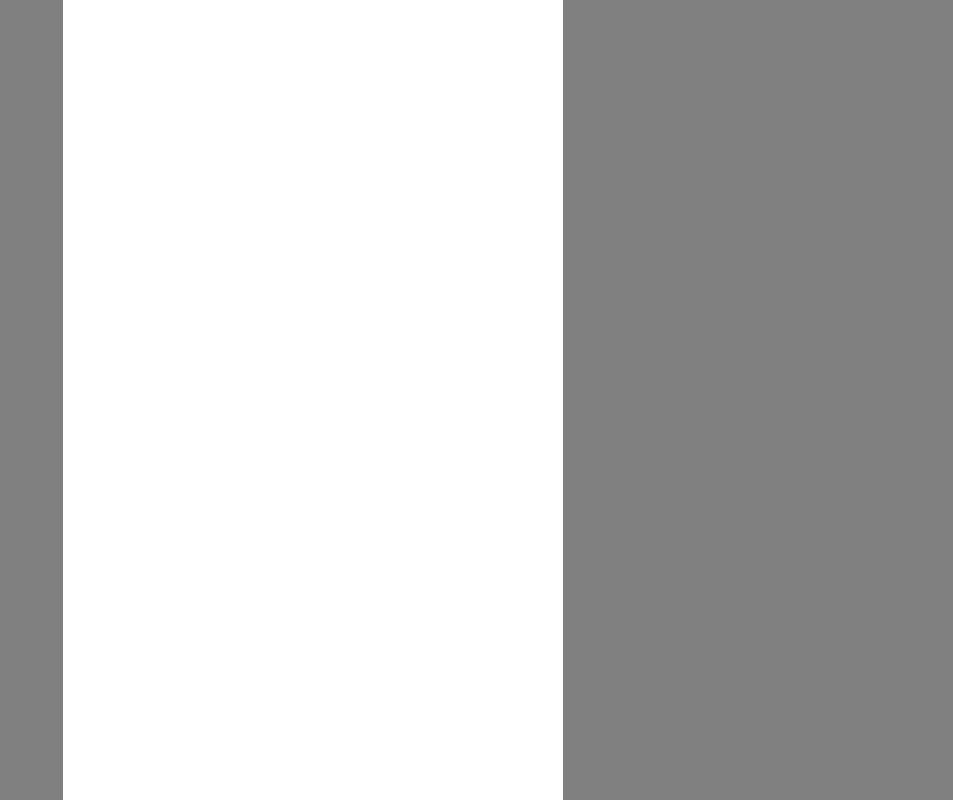
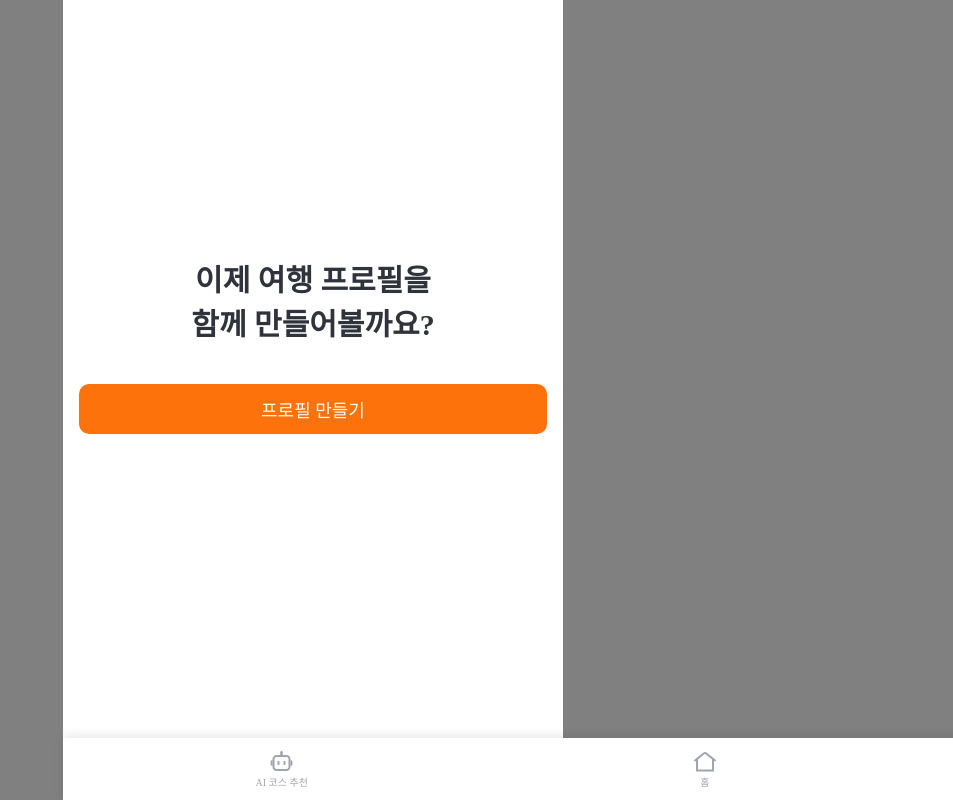
Before and after one commit to osohyun0224/Web-Vital-Swipe, a React (Vite) app: page /profile in a window 1280 px wide. Before the commit this address had no page. Shown: the whole page, without its empty margins (327-1280 px from the left). Built offline with nearby package versions, Linux system fonts and the light colour scheme.

Commit message:
✨ feat :: 여행 프로필 만들기 인트로 페이지 완성

```diff
--- a/src/App.jsx
+++ b/src/App.jsx
@@ -11,6 +11,8 @@ import MyPage from './pages/MyPage.jsx';
 import Search from './pages/Search.jsx';
 import DetailPlace from './pages/DetailPlace.jsx'
 import AiTravelPlan from "./pages/AiTravelPlan.jsx";
+import AiProfile from "./pages/AiProfile.jsx";
+
 import "./App.scss";
 
 const StyledApp = styled.div`
@@ -34,6 +36,7 @@ function App() {
           <Route path="/search" element={<Search />} />
           <Route path="/detailplace/:id" element={<DetailPlace />} />
           <Route path="/plan" element={<AiTravelPlan />} />
+          <Route path="/profile" element={<AiProfile />} />
         </Routes>
       </Router>
     </StyledApp>
--- /dev/null
+++ b/src/pages/AiProfile.jsx
@@ -0,0 +1,54 @@
+import styled from "styled-components";
+import NavigationBar from "../components/NavigationBar";
+import { useNavigate } from 'react-router-dom';
+
+const AiCourseContainer= styled.div`
+  margin-top: 240px;
+`;
+
+
+const ButtonContainer = styled.div`
+margin-top:40px;
+  display: flex;
+  padding: 12px 73px;
+  justify-content: center;
+  align-items: center;
+  gap: 10px;
+  border-radius: 10px;
+  background: var(--primary-secondary-color-primary, #fe720c);
+  color: var(--basic-system-color-white, #fff);
+
+  font-family: Pretendard;
+  font-size: 18px;
+  font-style: normal;
+  font-weight: 400;
+  line-height: normal;
+`;
+
+const IntroTitle = styled.div`
+  color: var(--Gray-Scale-Gray-800, #30333b);
+  text-align: center;
+
+  /* H1 */
+  font-family: Pretendard;
+  font-size: 30px;
+  font-style: normal;
+  font-weight: 600;
+  line-height: normal;
+`;
+
+const AiProfile = () => {
+  const navigate = useNavigate();
+  return (
+    <div>
+      <AiCourseContainer>
+      <IntroTitle>이제 여행 프로필을</IntroTitle>
+      <IntroTitle>함께 만들어볼까요?</IntroTitle>
+      <ButtonContainer  onClick={() => navigate('/plan')}>프로필 만들기</ButtonContainer>
+      </AiCourseContainer>
+      <NavigationBar />
+    </div>
+  );
+};
+
+export default AiProfile;
--- a/src/pages/AiTravelPlan.jsx
+++ b/src/pages/AiTravelPlan.jsx
@@ -1,11 +1,12 @@
 import styled from "styled-components";
 import { useState } from "react";
+import { useNavigate } from "react-router-dom";
 import NavigationBar from "../components/NavigationBar";
 import Header from "../components/Header";
 import HeaderProgressiveBar from "../components/HeaderProgressiveBar";
 import FirstQuestion from "../components/FirstQuestion";
 import SecondQuestion from "../components/SecondQuestion";
-import ThridQuestion from "../components/ThridQuestion";
+import ThirdQuestion from "../components/ThridQuestion";
 import FourQuestion from "../components/FourQuestion";
 import FiveQuestion from "../components/FiveQuestion";
 
@@ -35,31 +36,31 @@ const AiTravelPlan = () => {
   const [selectedReason, setSelectedReason] = useState([]);
   const [selectedThema, setSelectedThema] = useState([]);
 
+  const navigate = useNavigate();
+
   const handleNext = () => {
-    if (selectedDistricts.length || selectedHowManys.length > 0) {
+    if (activeIndex === 4) {
+      navigate('/profile');
+    } else if (selectedDistricts.length || selectedHowManys.length > 0) {
       setActiveIndex((prev) => (prev + 1) % 5);
     }
   };
 
- console.log("구는 뭐선택함",selectedDistricts)
- console.log("얼마나 방문",selectedHowManys)
- console.log("뭐좋아함",selectedFavorite)
- console.log("여행 이유", selectedReason)
- console.log("테마 선택", selectedThema)
+  console.log("구는 뭐선택함",selectedDistricts)
+  console.log("얼마나 방문",selectedHowManys)
+  console.log("뭐좋아함",selectedFavorite)
+  console.log("여행 이유", selectedReason)
+  console.log("테마 선택", selectedThema)
 
   return (
     <div>
       <Header/>
       <HeaderProgressiveBar activeIndex={activeIndex} />
       {activeIndex === 0 && <FirstQuestion onDistrictsChange={setSelectedDistricts} />}
-      {activeIndex === 1 && <SecondQuestion
-      onHowManyChange={setSelectedHowManys} />}
-      {activeIndex === 2 && <ThridQuestion
-      onFavoriteChange={setSelectedFavorite} />}
-      {activeIndex === 3 && <FourQuestion
-      onReasonChange={setSelectedReason} />}
-      {activeIndex === 4 && <FiveQuestion
-      onThemaChange={setSelectedThema}  />}
+      {activeIndex === 1 && <SecondQuestion onHowManyChange={setSelectedHowManys} />}
+      {activeIndex === 2 && <ThirdQuestion onFavoriteChange={setSelectedFavorite} />}
+      {activeIndex === 3 && <FourQuestion onReasonChange={setSelectedReason} />}
+      {activeIndex === 4 && <FiveQuestion onThemaChange={setSelectedThema} />}
       <ButtonContainer
         onClick={handleNext}
         style={{
```
